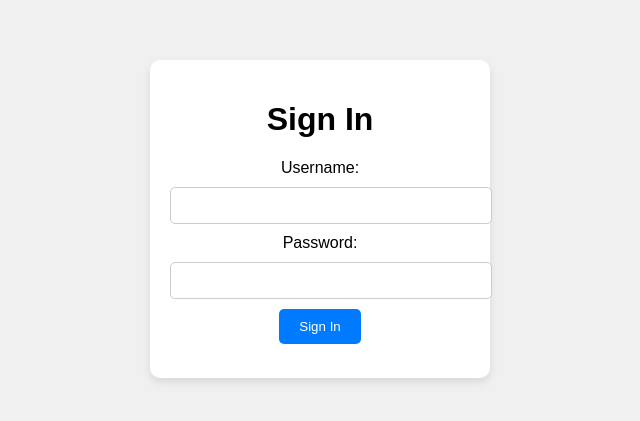
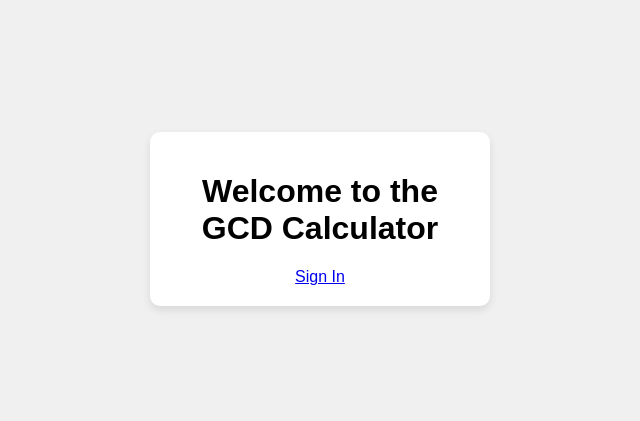
Before and after one commit to nguyenminhhieu/Signin, a plain HTML site: page index.html in a window 1280 px wide. Shown: the part 181-602 px from the top of the page, without its empty margins (320-960 px from the left). Drawn offline with Linux system fonts and the light colour scheme.

Commit message:
Update index.html

```diff
--- a/index.html
+++ b/index.html
@@ -3,21 +3,13 @@
 <head>
   <meta charset="UTF-8">
   <meta name="viewport" content="width=device-width, initial-scale=1.0">
-  <title>Sign-In Page</title>
+  <title>Welcome</title>
   <link rel="stylesheet" href="style.css">
 </head>
 <body>
   <div class="container">
-    <h1>Sign In</h1>
-    <form id="signin-form">
-      <label for="username">Username:</label>
-      <input type="text" id="username" name="username" required>
-      <label for="password">Password:</label>
-      <input type="password" id="password" name="password" required>
-      <button type="submit">Sign In</button>
-    </form>
-    <p id="message"></p>
+    <h1>Welcome to the GCD Calculator</h1>
+    <a href="signin.html">Sign In</a>
   </div>
-  <script src="script.js"></script>
 </body>
 </html>
```
